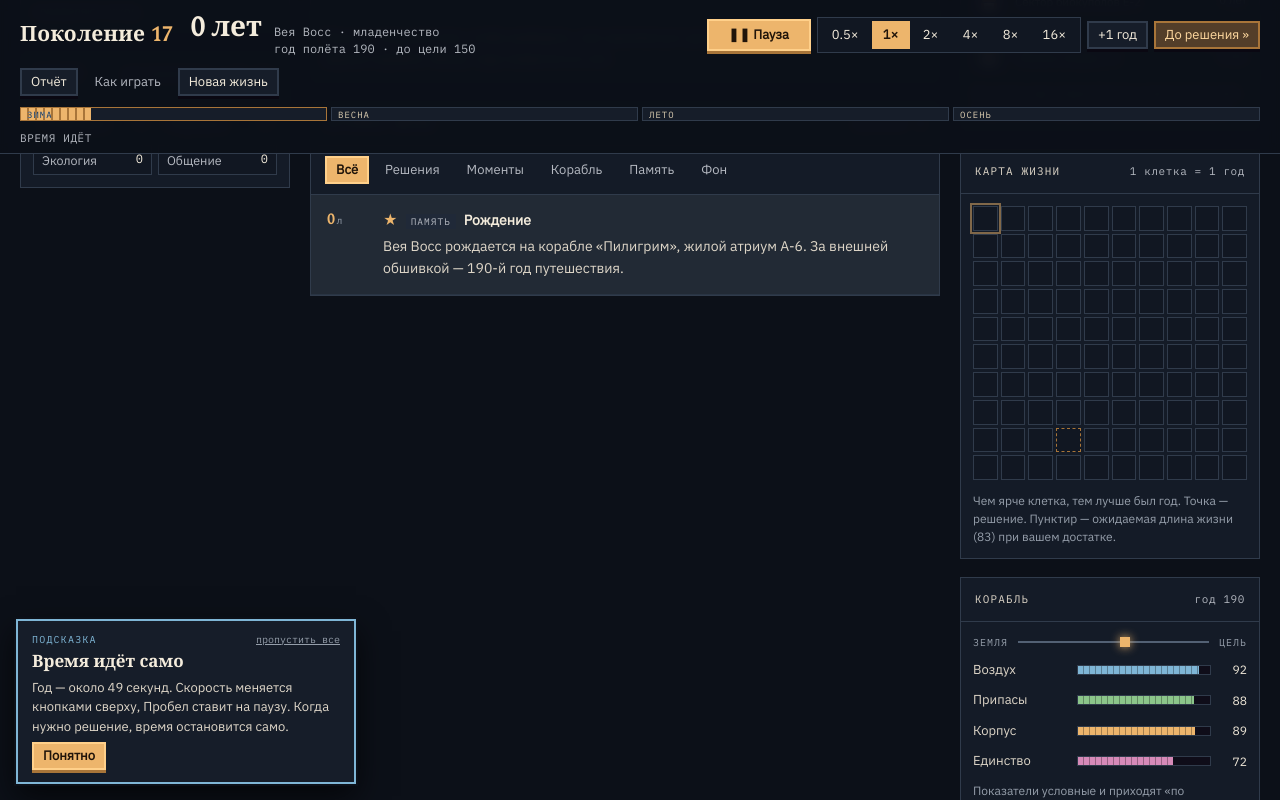
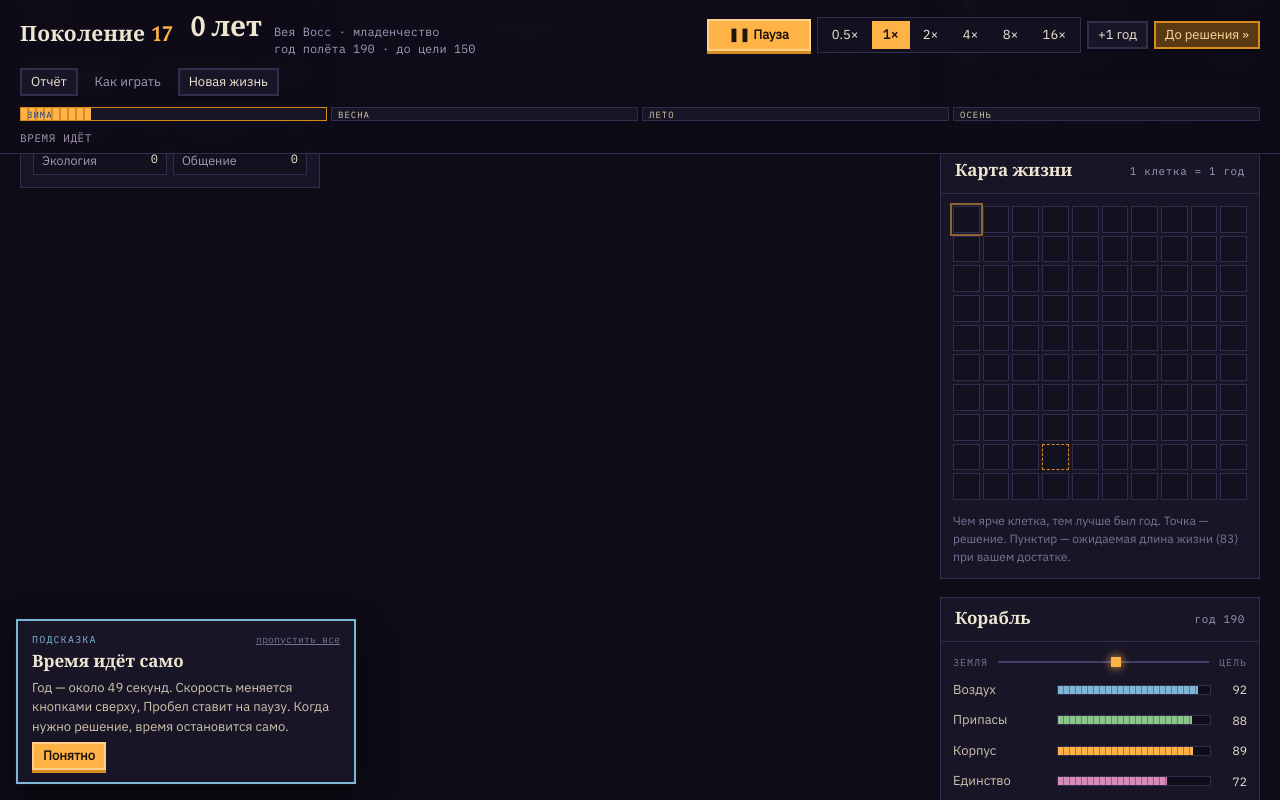
Before and after one commit to MaksimOrekhov/generation17, a Vue app: page / in a window 1280 px wide. Both pictures are taken after a click on the button "Начать жизнь ▶". Shown: the part 708-1508 px from the top of the page. Built offline with nearby package versions, Linux system fonts and the light colour scheme.

Commit message:
Refocus interface on life chronicle

```diff
--- a/src/assets/base.css
+++ b/src/assets/base.css
@@ -13,7 +13,7 @@
 body {
   min-height: 100vh;
   background:
-    radial-gradient(1100px 600px at 50% -10%, #384a5a55, transparent 70%),
+    radial-gradient(1200px 520px at 50% -10%, #2a1d3d55, transparent 70%),
     var(--bg);
 }
 
--- a/src/assets/tokens.css
+++ b/src/assets/tokens.css
@@ -1,22 +1,22 @@
 :root {
   /* поверхности */
-  --bg: #0c1018;
-  --bg-2: #111722;
-  --panel: #161d29;
-  --panel-2: #202938;
-  --line: #303b4b;
-  --line-2: #536174;
+  --bg: #0e0c17;
+  --bg-2: #13111f;
+  --panel: #181527;
+  --panel-2: #211d33;
+  --line: #322c4d;
+  --line-2: #463e6b;
 
   /* текст */
-  --text: #f4ecdc;
-  --text-soft: #ded6c8;
-  --muted: #b5b9c1;
-  --faint: #959eaa;
+  --text: #efe6d2;
+  --text-soft: #cfc3ab;
+  --muted: #a39ab8;
+  --faint: #7a7194;
 
   /* акцент и состояния */
-  --amber: #edb56c;
-  --amber-2: #a87539;
-  --amber-dim: #533e29;
+  --amber: #ffb347;
+  --amber-2: #d98a1f;
+  --amber-dim: #5a3a12;
   --amber-ink: #20140a;
   --good: #8bc58a;
   --bad: #e2705f;
--- a/src/components/GameScreen.vue
+++ b/src/components/GameScreen.vue
@@ -103,9 +103,9 @@
 }
 
 /* The scene and chronicle form the reading column; the other columns are supporting context. */
-.game__layout { max-width: 1500px; grid-template-columns: 270px minmax(0, 1fr) 300px; gap: 20px; padding: 24px 20px; }
+.game__layout { max-width: 1400px; grid-template-columns: 300px minmax(0, 1fr) 320px; gap: 20px; padding: 24px 20px; }
 .game__col { gap: 18px; }
-.game__foot { max-width: 1500px; padding-inline: 20px; color: var(--muted); }
+.game__foot { max-width: 1400px; padding-inline: 20px; color: var(--muted); }
 @media (max-width: 1180px) {
   .game__layout { grid-template-columns: minmax(0, 1fr) 300px; gap: 16px; }
 }
--- a/src/components/common/Panel.vue
+++ b/src/components/common/Panel.vue
@@ -22,10 +22,10 @@
 .panel__title { font: 500 11px/1.2 var(--font-mono); letter-spacing: 1.4px; text-transform: uppercase; color: var(--muted); }
 .panel__aside { font: 500 11px/1.2 var(--font-mono); letter-spacing: .6px; color: var(--amber); text-align: right; overflow-wrap: anywhere; }
 
-.panel { border: 1px solid var(--line); background: rgba(22, 29, 41, .88); }
+.panel { border: 1px solid var(--line); background: var(--panel); }
 .panel::before, .panel::after { display: none; }
 .panel__head { min-height: 44px; padding: 11px 14px; border-bottom: 1px solid var(--line); }
-.panel__title { color: var(--text-soft); font-size: 11px; letter-spacing: 1.15px; }
+.panel__title { color: var(--text); font: 600 17px/1.2 var(--font-display); letter-spacing: 0; text-transform: none; }
 .panel__aside { color: var(--muted); font-size: 11px; }
 
 </style>
--- a/src/components/layout/TopBar.vue
+++ b/src/components/layout/TopBar.vue
@@ -70,8 +70,8 @@
   .top__status { padding: 0 12px 4px; font-size: 10px; }
 }
 
-.top { background: rgba(12, 16, 24, .96); border-bottom: 1px solid var(--line); }
-.top__inner, .top__status { max-width: 1500px; }
+.top { background: rgba(14, 12, 23, .96); border-bottom: 1px solid var(--line); }
+.top__inner, .top__status { max-width: 1400px; }
 .top__inner { padding: 14px 20px 10px; gap: 11px; }
 .top__row { gap: 12px 18px; }
 .top__brand { font-size: 21px; }
--- a/src/components/panels/ChroniclePanel.vue
+++ b/src/components/panels/ChroniclePanel.vue
@@ -66,13 +66,13 @@
 
 .chron__filters { gap: 5px; padding: 10px 14px; border-bottom: 1px solid var(--line); }
 .chron__list { max-height: 560px; }
-.entry { grid-template-columns: 42px minmax(0, 1fr); gap: 14px; padding: 15px 16px; border-bottom-color: #293443; }
+.entry { grid-template-columns: 42px minmax(0, 1fr); gap: 14px; padding: 15px 16px; border-bottom-color: var(--line); }
 .entry__title { font-size: 14px; }
 .entry__text { margin-top: 5px; font-size: 14px; line-height: 1.55; }
 .entry--ambient { padding-block: 12px; }
 .entry--ambient .entry__title { font-size: 13px; }
 .entry--ambient .entry__text { color: var(--text-soft); font-size: 14px; font-style: normal; }
 .entry--ambient .entry__age { color: var(--muted); }
-.entry--memory { background: #222a35; }
+.entry--memory { background: #211b32; }
 
 </style>
--- a/src/components/scene/MomentPopup.vue
+++ b/src/components/scene/MomentPopup.vue
@@ -73,4 +73,7 @@
   .moment__hint { display: none; }
   .moment__text { font-size: 12.5px; }
 }
+
+/* The moment stays readable without obscuring the compact scene. */
+.moment, .moment--top, .moment--bottom { position: relative; inset: auto; max-width: none; border-width: 2px 0 0; box-shadow: none; animation: slide-up .35s steps(7); }
 </style>
--- a/src/components/scene/SceneCanvas.vue
+++ b/src/components/scene/SceneCanvas.vue
@@ -25,4 +25,8 @@
 
 <style scoped>
 .scene-canvas { width: 100%; height: auto; aspect-ratio: 16 / 9; image-rendering: pixelated; background: #000; }
+
+/* Keep the complete cabin visible as a quiet atmospheric strip. */
+.scene-canvas { height: clamp(150px, 25vw, 220px); aspect-ratio: auto; object-fit: contain; background: #100e1b; }
+@media (max-width: 560px) { .scene-canvas { height: clamp(150px, 48vw, 200px); } }
 </style>
--- a/src/components/scene/SceneView.vue
+++ b/src/components/scene/SceneView.vue
@@ -88,12 +88,12 @@
 .moment-enter-active, .moment-leave-active { transition: opacity .2s, transform .2s; }
 .moment-leave-to { opacity: 0; transform: translateY(12px); }
 
-.scene { border: 1px solid #5e6978; box-shadow: 0 18px 48px #0005; background: #111722; }
+.scene { border: 1px solid var(--line); box-shadow: none; background: var(--panel); }
 .scene__hud { top: 12px; left: 12px; right: 12px; }
-.scene__tag { padding: 6px 9px; background: rgba(12, 16, 24, .88); border-color: #5b6878; font-size: 11px; }
-.scene__caption { grid-template-columns: 48px minmax(0, 1fr); gap: 16px; padding: 20px 22px 22px; border-top: 1px solid #536174; background: #1c2632; color: var(--text-soft); font: 400 17px/1.6 var(--font-display); }
+.scene__tag { padding: 6px 9px; background: rgba(14, 12, 23, .88); border-color: var(--line-2); font-size: 11px; }
+.scene__caption { grid-template-columns: 36px minmax(0, 1fr); gap: 10px; padding: 12px 14px; border-top: 1px solid var(--line); background: var(--panel); color: var(--text-soft); font: 400 14px/1.5 var(--font-ui); }
 .scene__caption b { color: var(--text); }
 .scene__when { align-self: start; padding-top: 4px; font-size: 12px; color: var(--amber); }
-@media (max-width: 560px) { .scene__caption { grid-template-columns: 36px minmax(0, 1fr); gap: 10px; padding: 15px; font-size: 16px; } }
+@media (max-width: 560px) { .scene__caption { grid-template-columns: 36px minmax(0, 1fr); gap: 10px; padding: 12px; font-size: 14px; } }
 
 </style>
```
